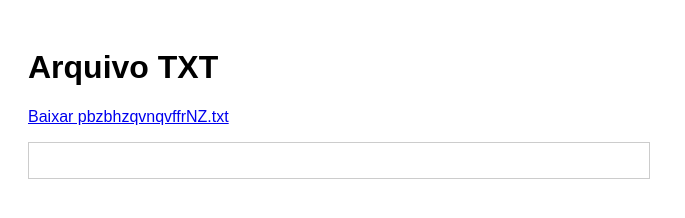
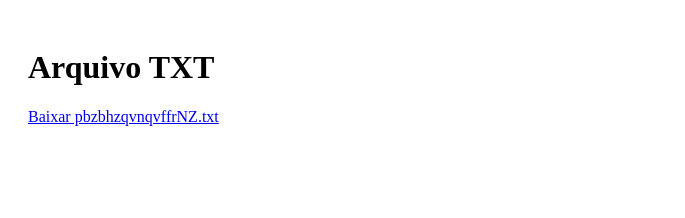
Before and after one commit to Gabbesss/Rfly333, a plain HTML site: page index.html in a window 1280 px wide. Shown: the whole page, without its empty margins (0-685 px from the left). Drawn offline with Linux system fonts and the light colour scheme.

Commit message:
Update index.html

```diff
--- a/index.html
+++ b/index.html
@@ -4,12 +4,11 @@
   <meta charset="utf-8">
   <title>TXT anexado</title>
 </head>
-<body style="background:#fff; color:#000; font-family:sans-serif; padding:20px;">
+<body style="background:#fff; color:#000; font-family:courier-prime; padding:20px;">
   <h1>Arquivo TXT</h1>
   <p><a href="pbzbhzqvnqvffrNZ.txt" download>Baixar pbzbhzqvnqvffrNZ.txt</a></p>
 
-  <!-- Exibe o conteúdo do TXT direto na página -->
-  <pre style="border:1px solid #ccc; padding:10px; max-width:600px; white-space:pre-wrap;">
+
   </pre>
 </body>
 </html>
```
